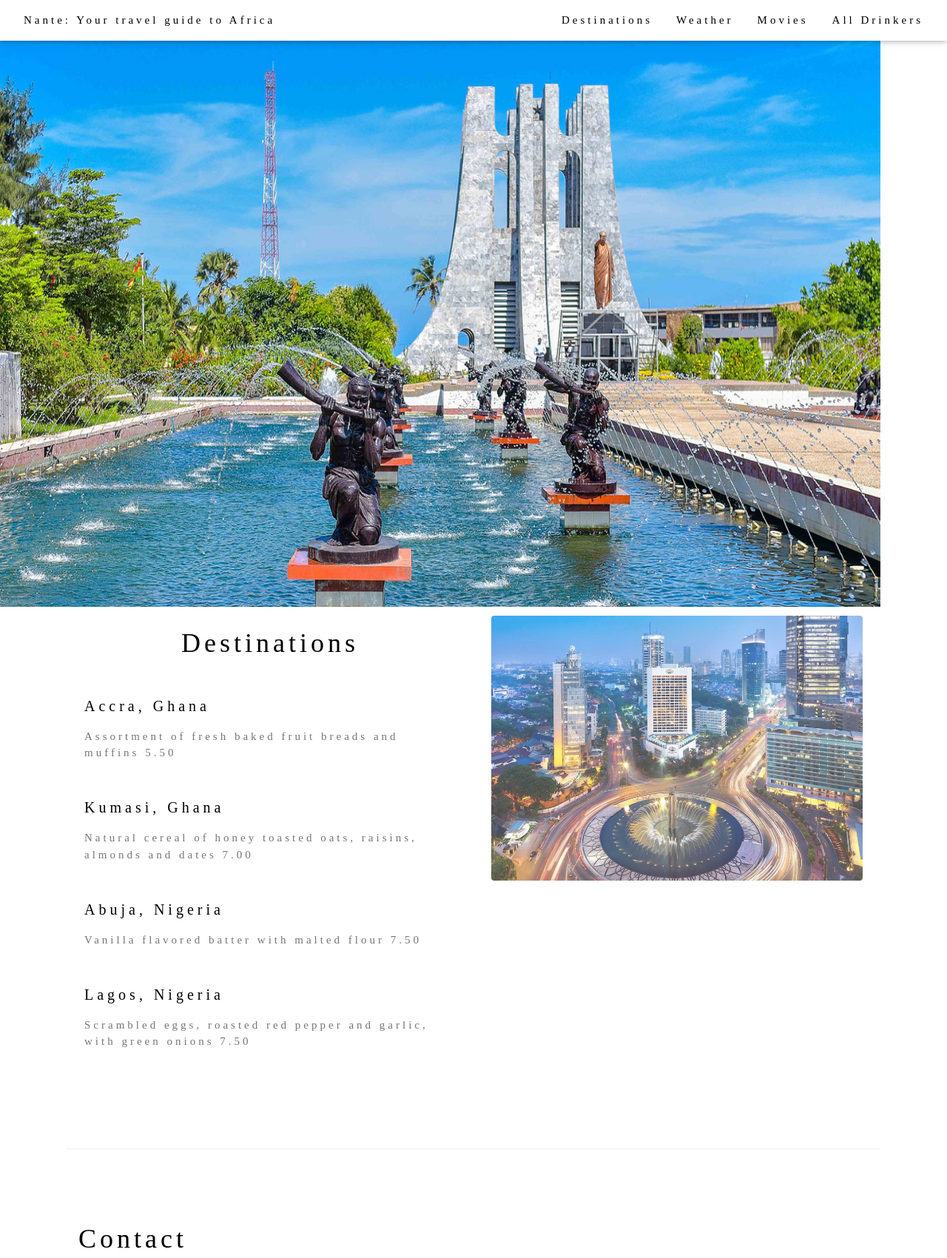
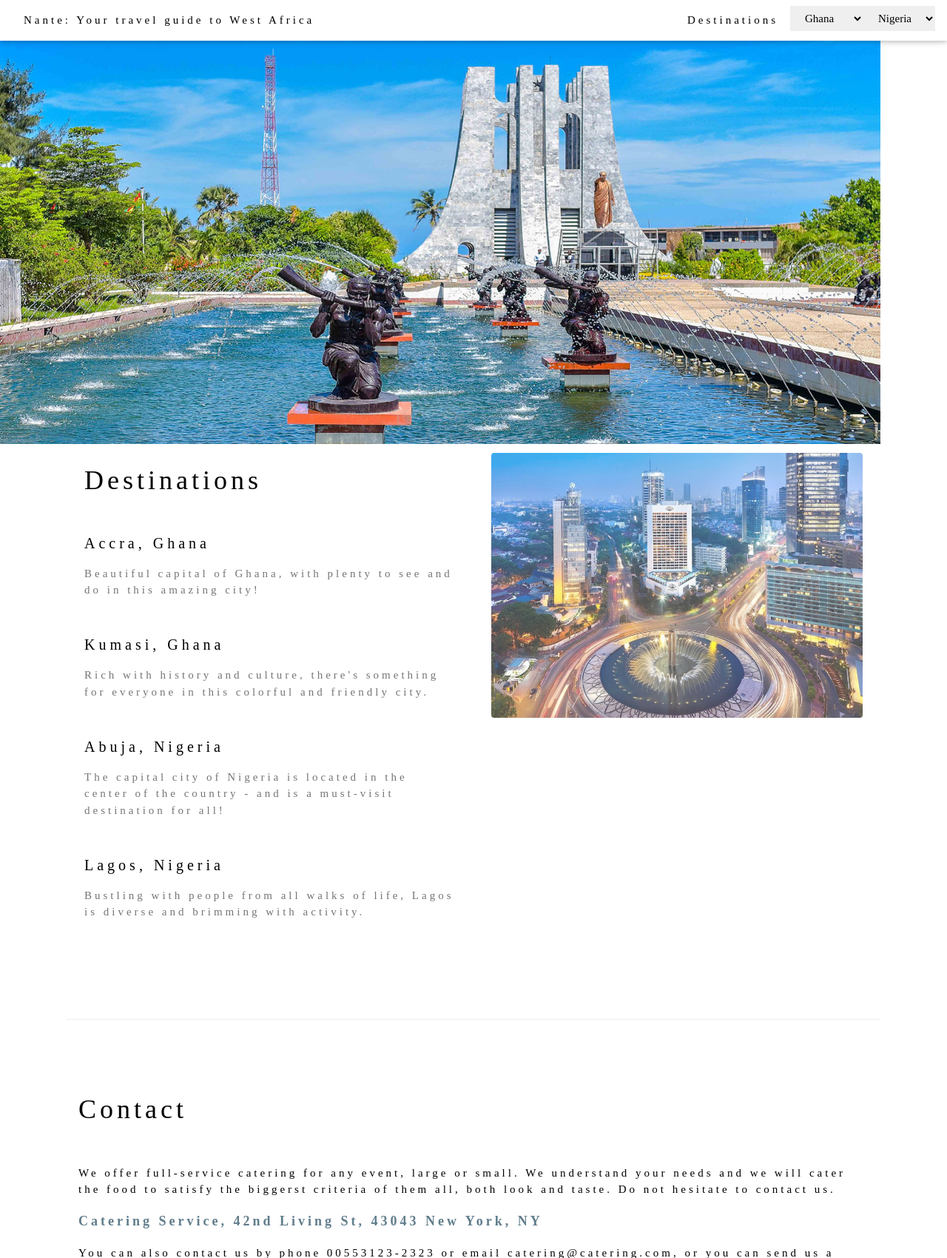
Before and after one commit to evmarecki/nante, a Flask app: template flask-nante/templates/homepage.html in a window 1280 px wide. Shown: the top 1700 px of the page at 74% size. Run offline with Flask 2, Linux system fonts and the light colour scheme; the template is opened without the code that fills it, so the values that code supplies are empty; parts of the project's set-up code (start-up, migrations or seed data) failed here and were passed over; some libraries are stand-ins or nearby versions.

Commit message:
homepage update, dropdown menu

```diff
--- a/flask-nante/app.py
+++ b/flask-nante/app.py
@@ -11,7 +11,7 @@ db = SQLAlchemy(app, session_options={'autocommit': False})
 @app.route('/')
 def all_drinkers():
     drinkers = db.session.query(models.Drinker).all()
-    return render_template('all-drinkers.html', drinkers=drinkers)
+    return render_template('homepage.html', drinkers=drinkers)
 
 @app.route('/drinker/<name>')
 def drinker(name):
--- a/flask-nante/templates/homepage.html
+++ b/flask-nante/templates/homepage.html
@@ -9,7 +9,7 @@
   <div class="w3-content" style="max-width:1100px">
 
   <header class="w3-display-container w3-content w3-wide" style="max-width:1600px;min-width:500px" id="home">
-  <img src="/static/img/AccraGhana.jpg" style="float:right" width = "1600" height = "800"/>
+  <img src="/static/img/AccraGhana.jpg" style="float:right" width = "1600" height = "580"/>
   <div class="w3-display-bottomleft w3-padding-large w3-opacity">
     <h1 class="w3-xxlarge">Nante</h1>
   </div>
@@ -19,18 +19,18 @@
   <!-- Destination Section -->
   <div class="w3-row w3-padding-64" id="destinations">
     <div class="w3-col l6 w3-padding-large">
-      <h1 class="w3-center">Destinations</h1><br>
+      <h1>Destinations</h1><br>
       <h4>Accra, Ghana</h4>
-      <p class="w3-text-grey">Assortment of fresh baked fruit breads and muffins 5.50</p><br>
+      <p class="w3-text-grey">Beautiful capital of Ghana, with plenty to see and do in this amazing city!</p><br>
 
       <h4>Kumasi, Ghana</h4>
-      <p class="w3-text-grey">Natural cereal of honey toasted oats, raisins, almonds and dates 7.00</p><br>
+      <p class="w3-text-grey">Rich with history and culture, there's something for everyone in this colorful and friendly city.</p><br>
 
       <h4>Abuja, Nigeria</h4>
-      <p class="w3-text-grey">Vanilla flavored batter with malted flour 7.50</p><br>
+      <p class="w3-text-grey">The capital city of Nigeria is located in the center of the country - and is a must-visit destination for all!</p><br>
 
       <h4>Lagos, Nigeria</h4>
-      <p class="w3-text-grey">Scrambled eggs, roasted red pepper and garlic, with green onions 7.50</p><br>
+      <p class="w3-text-grey">Bustling with people from all walks of life, Lagos is diverse and brimming with activity. </p><br>
 
     </div>
 
--- a/flask-nante/templates/layout.html
+++ b/flask-nante/templates/layout.html
@@ -16,13 +16,21 @@
   <!-- Navbar (sit on top) -->
 <div class="w3-top">
   <div class="w3-bar w3-white w3-padding w3-card" style="letter-spacing:4px;">
-    <a href="#home" class="w3-bar-item w3-button">Nante: Your travel guide to Africa</a>
+    <a href="#home" class="w3-bar-item w3-button">Nante: Your travel guide to West Africa</a>
     <!-- Right-sided navbar links. Hide them on small screens -->
     <div class="w3-right w3-hide-small">
       <a href="#destinations" class="w3-bar-item w3-button">Destinations</a>
-      <a href="#weather" class="w3-bar-item w3-button">Weather</a>
-      <a href="#movies" class="w3-bar-item w3-button">Movies</a>
-      <a href="all-drinkers.html" class="w3-bar-item w3-button">All Drinkers</a>
+      <select class="w3-bar-item w3-dropdown" name = ghana>
+        <option value = "" disabled selected hidden>Ghana</option>
+        <option value="accra">Accra</option>
+        <option value="kumasi">Kumasi</option>
+
+      </select>
+       <select class="w3-bar-item w3-dropdown" name = nigeria>
+        <option value = "" disabled selected hidden>Nigeria</option>
+        <option value="abuja">Abuja</option>
+        <option value="lagos">Lagos</option>
+      </select>
     </div>
   </div>
 </div>
```
